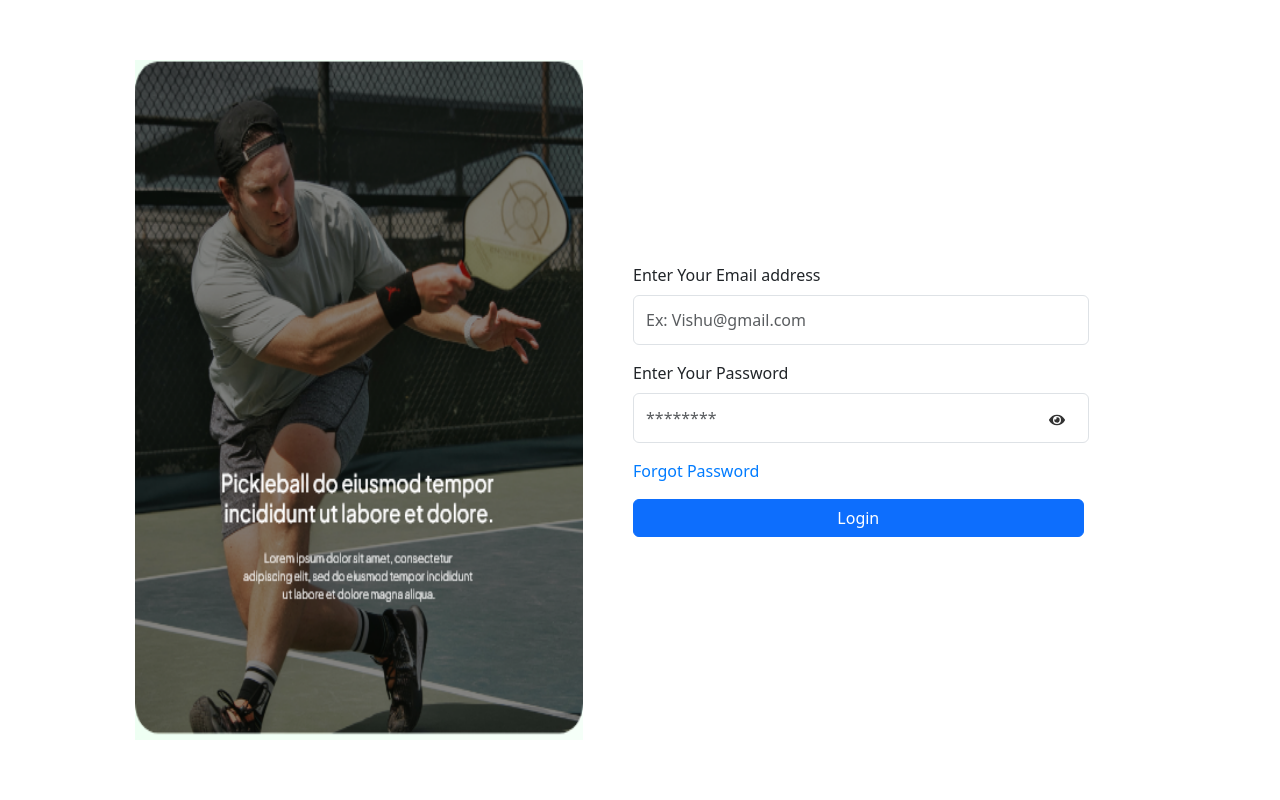
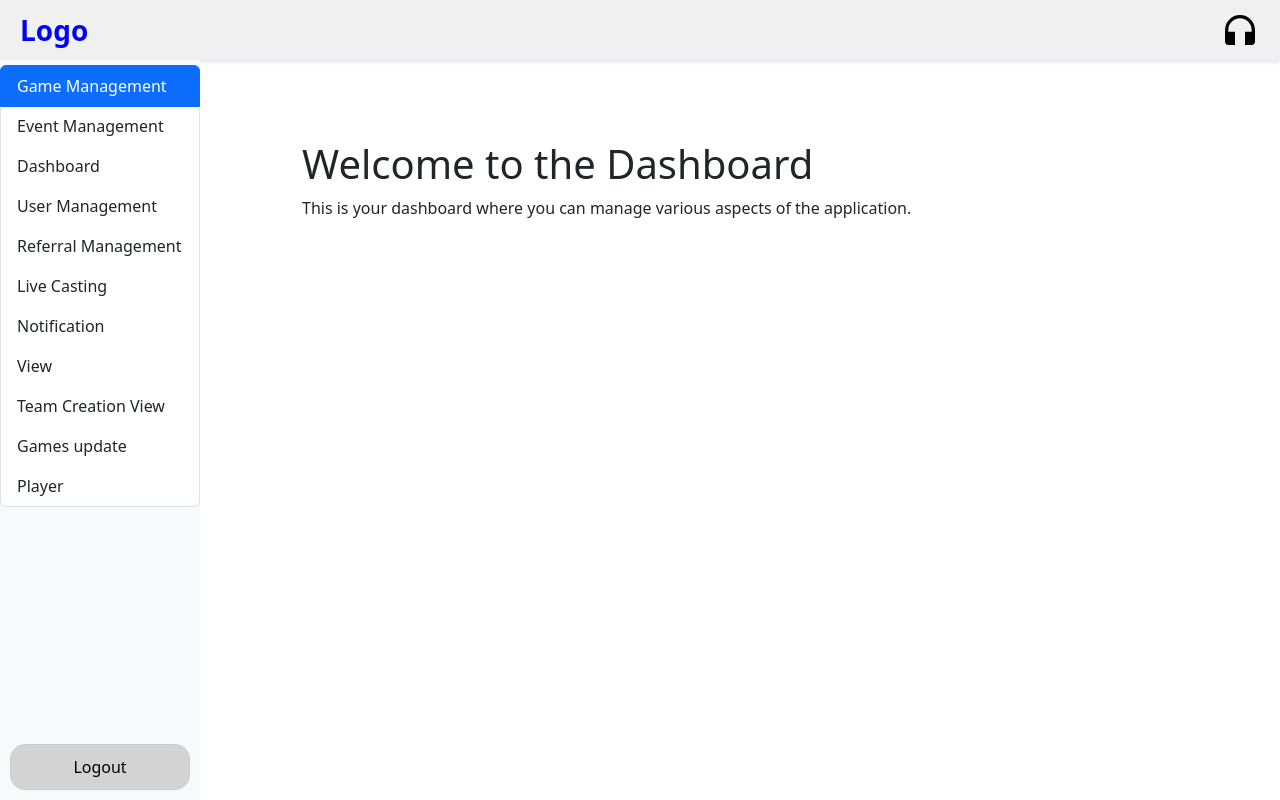
Before and after one commit to vishu5683/Task-1, a React (Create React App) app: page /dashboard in a window 1280 px wide. Built offline with nearby package versions, Linux system fonts and the light colour scheme.

Commit message:
Your commit message here

```diff
--- a/package.json
+++ b/package.json
@@ -37,5 +37,8 @@
       "last 1 firefox version",
       "last 1 safari version"
     ]
+  },
+  "devDependencies": {
+    "gh-pages": "^6.1.1"
   }
 }
--- a/src/App.js
+++ b/src/App.js
@@ -1,7 +1,9 @@
 
 import './App.css';
-import LoginUi from './components/LoginUi';
+// import LoginUi from './components/LoginUi';
 // import Form from './components/Form';
+
+import Routing from './Router/Routing';
 
 
 function App() {
@@ -9,7 +11,7 @@ function App() {
 <>
 
 {/* <Form/> */}
-<LoginUi/>
+<Routing/>
 </>
 
   );
--- a/src/Router/Routing.jsx
+++ b/src/Router/Routing.jsx
@@ -1,16 +1,18 @@
 import React from 'react';
-import { BrowserRouter as Router, Route, Switch } from 'react-router-dom';
+import { BrowserRouter, Routes, Route } from 'react-router-dom';
 import LoginUi from '../components/LoginUi';
-import ForgotPassword from "../pages/Fp";
+import ForgotPassword from "../pages/ForgotPassword";
+import Dashboard from '../components/Dashboard';
 
 const Routing = () => {
   return (
-    <Router>
-      <Switch>
-        <Route exact path="/" component={LoginUi} />
-        <Route path="/fpp" component={ForgotPassword} />
-      </Switch>
-    </Router>
+    <BrowserRouter>
+      <Routes>
+        <Route exact path="/" element={<LoginUi />} />
+        <Route path="/forgot-password" element={<ForgotPassword />} />
+        <Route path="/dashboard" element={<Dashboard/>} />
+      </Routes>
+    </BrowserRouter>
   );
 }
 
--- /dev/null
+++ b/src/components/Dash.css
@@ -0,0 +1,96 @@
+body {
+    margin: 0;
+    font-family: Arial, sans-serif;
+}
+
+.header {
+    display: flex;
+    justify-content: space-between;
+    align-items: center;
+    padding: 10px 20px;
+    background-color: #f0f0f0;
+    box-shadow: 0 2px 4px rgba(196, 218, 221, 0.637);
+    height: 60px;
+}
+
+.logo {
+    color: blue;
+    font-size: 28px;
+    font-weight: bold;
+}
+
+.icon {
+    font-size: 40px;
+    color: #000;
+}
+
+.container {
+    display: flex;
+}
+
+.sidebar {
+    width: 200px;
+    background-color: #f8f9fa;
+    padding-top: 5px;
+    height: calc(100vh - 60px);
+    position: fixed;
+    top: 60px;
+    left: 0;
+    display: flex;
+    flex-direction: column;
+    justify-content: space-between;
+}
+
+.list-group {
+    width: 100%;
+}
+
+.list-group-item {
+    display: block;
+    padding: 10px 15px;
+    margin-bottom: -1px;
+    background-color: #fff;
+    border: 1px solid #ddd;
+    color: #000;
+    text-decoration: none;
+}
+
+.list-group-item:hover, .list-group-item:focus {
+    background-color: #f1f1f1;
+}
+
+.list-group-item-action.active {
+    color: #fff;
+    background-color: #007bff;
+    border-color: #007bff;
+}
+
+.disabled {
+    color: #6c757d;
+    pointer-events: none;
+    cursor: default;
+    background-color: #e9ecef;
+    border-color: #ddd;
+}
+
+.logout-button {
+    margin: 10px;
+    padding: 10px;
+    background-color: #d3d3d3;
+    border: 1px solid #ccc;
+    border-radius: 15px;
+    text-align: center;
+    color: #000;
+    text-decoration: none;
+}
+
+.logout-button:hover {
+    background-color: #c0c0c0;
+}
+
+.content {
+    margin-left: 200px;
+    padding: 20px;
+    flex-grow: 1;
+    margin-top: 60px;
+}
--- /dev/null
+++ b/src/components/Dashboard.jsx
@@ -0,0 +1,41 @@
+import React from 'react';
+import "./Dash.css";
+import { MdHeadphones } from "react-icons/md";
+
+const Dashboard = () => {
+  return (
+    <div>
+      <header className="header">
+        <div className="logo">Logo</div>
+        <MdHeadphones className="icon" />
+      </header>
+      <div className="container">
+        <div className="sidebar">
+          <div className="list-group">
+            <a href="#" className="list-group-item list-group-item-action active">
+              Game Management
+            </a>
+            <a href="#" className="list-group-item list-group-item-action">Event Management</a>
+            <a href="#" className="list-group-item list-group-item-action">Dashboard</a>
+            <a href="#" className="list-group-item list-group-item-action">User Management</a>
+            <a href="#" className="list-group-item list-group-item-action">Referral Management</a>
+            <a href="#" className="list-group-item list-group-item-action">Live Casting</a>
+            <a href="#" className="list-group-item list-group-item-action">Notification</a>
+            <a href="#" className="list-group-item list-group-item-action">View</a>
+            <a href="#" className="list-group-item list-group-item-action">Team Creation View</a>
+            <a href="#" className="list-group-item list-group-item-action">Games update</a>
+            <a href="#" className="list-group-item list-group-item-action">Player</a>
+          </div>
+          <a href="#" className="logout-button" tabIndex="-1" aria-disabled="true">Logout</a>
+        </div>
+        <div className="content">
+          <h1>Welcome to the Dashboard</h1>
+          <p>This is your dashboard where you can manage various aspects of the application.</p>
+          {/* <img src="https://via.placeholder.com/800x400" alt="Placeholder" /> */}
+        </div>
+      </div>
+    </div>
+  );
+}
+
+export default Dashboard;
--- a/src/components/LoginUi.jsx
+++ b/src/components/LoginUi.jsx
@@ -1,6 +1,6 @@
 import React, { useState } from 'react';
 import { FaEye, FaEyeSlash } from 'react-icons/fa';
-import { Link } from 'react-router-dom';
+import { useNavigate } from 'react-router-dom'; // Import useNavigate
 import Pic1 from './assets/pic1.png';
 import './LogUi.css';
 
@@ -8,6 +8,7 @@ const LoginUi = () => {
   const [email, setEmail] = useState('');
   const [password, setPassword] = useState('');
   const [showPassword, setShowPassword] = useState(false);
+  const navigate = useNavigate(); // Initialize useNavigate
 
   const handleEmailChange = (e) => {
     setEmail(e.target.value);
@@ -26,6 +27,7 @@ const LoginUi = () => {
     // Perform validation
     if (email === 'vishu@gmail.com' && password === 'vishu123') {
       alert('Login successful!');
+      navigate('/dashboard');
     } else {
       alert('Invalid email or password. Please try again.');
     }
@@ -68,7 +70,9 @@ const LoginUi = () => {
           </div>
         </div>
         <div className="mb-3 forgot-password">
-          <Link to="/fpp">Forgot Password</Link>
+          <p onClick={() => navigate("/forgot-password")} >
+            Forgot Password
+          </p>
         </div>
         <button type="submit" className="btn btn-primary login-button">
           Login
--- a/src/index.js
+++ b/src/index.js
@@ -5,13 +5,13 @@ import App from './App';
 import reportWebVitals from './reportWebVitals';
 import 'bootstrap/dist/css/bootstrap.min.css';
 import 'bootstrap/dist/js/bootstrap.bundle.min.js';
-import { BrowserRouter as Router } from 'react-router-dom';
+
 
 ReactDOM.render(
   <React.StrictMode>
-    <Router>
+
       <App />
-    </Router>
+
   </React.StrictMode>,
   document.getElementById('root')
 );
--- /dev/null
+++ b/src/pages/ForgotPassword.jsx
@@ -0,0 +1,22 @@
+import React from 'react';
+import './forgotpass.css';
+
+const ForgotPassword = () => {
+  return (
+    <div className="forgot-password-container">
+      <h1>Forgot Password?</h1>
+      <p>Don't worry! We've got you covered.</p>
+      <form>
+        <div className="form-group">
+          <label htmlFor="email">Email Address</label>
+          <input type="email" id="email" className="form-control" placeholder="Enter your email" />
+        </div>
+        <button type="submit" className="btn btn-primary">Reset Password</button>
+      </form>
+      {/* <p>Remember your password? <Link to="/">Sign in here</Link>.</p> */}
+      {/* <img src="https://via.placeholder.com/150" alt="Password Reset" /> */}
+    </div>
+  );
+}
+
+export default ForgotPassword;
--- /dev/null
+++ b/src/pages/forgotpass.css
@@ -0,0 +1,64 @@
+.forgot-password-container {
+    display: flex;
+    flex-direction: column;
+    align-items: center;
+    justify-content: center;
+    min-height: 100vh;
+    background-color: #f8f9fa;
+    padding: 20px;
+  }
+
+  .forgot-password-container h1 {
+    color: #343a40;
+    margin-bottom: 20px;
+    font-size: 2.5rem;
+  }
+
+  .forgot-password-container p {
+    color: #6c757d;
+    margin-bottom: 30px;
+    font-size: 1.2rem;
+  }
+
+  .forgot-password-container form {
+    background-color: #ffffff;
+    padding: 30px;
+    border-radius: 8px;
+    box-shadow: 0 4px 8px rgba(0, 0, 0, 0.1);
+    width: 100%;
+    max-width: 400px;
+  }
+
+  .forgot-password-container .form-group {
+    margin-bottom: 20px;
+  }
+
+  .forgot-password-container label {
+    display: block;
+    margin-bottom: 8px;
+    font-weight: 600;
+    color: #495057;
+  }
+
+  .forgot-password-container input {
+    width: 100%;
+    padding: 10px;
+    font-size: 1rem;
+    border: 1px solid #ced4da;
+    border-radius: 4px;
+  }
+
+  .forgot-password-container button {
+    width: 100%;
+    padding: 12px;
+    font-size: 1rem;
+    color: #fff;
+    background-color: #007bff;
+    border: none;
+    border-radius: 4px;
+    cursor: pointer;
+  }
+
+  .forgot-password-container button:hover {
+    background-color: #0056b3;
+  }
```
Also changed, not shown: src/pages/Fp.jsx (deleted, +0 -22 lines), 1 other file (tests, documents, lock files or other folders).
